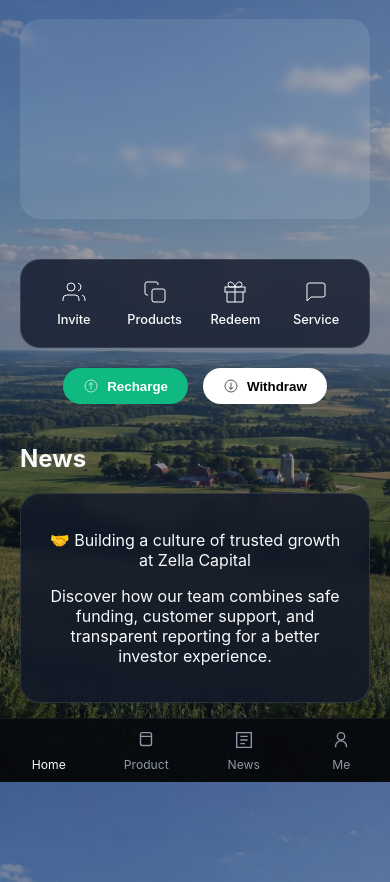
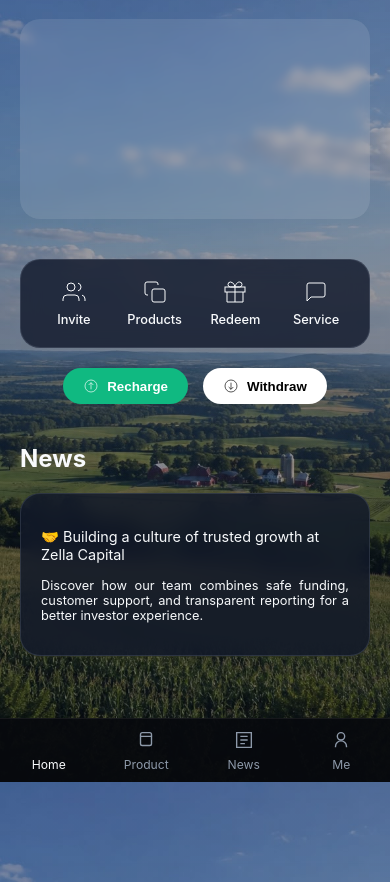
Before and after one commit to Tom-Niiamu/ZellaCapital, a plain HTML site: page index.html in a window 390 px wide. Shown: the part 62-944 px from the top of the page. Drawn offline with Linux system fonts and the light colour scheme; a script that the page names is missing.

Commit message:
Optimize news section for mobile view

```diff
--- a/styles.css
+++ b/styles.css
@@ -136,3 +136,21 @@ header {
 body {
     padding-bottom: 100px; /* Adjust based on your footer height */
 }
+
+
+/* Mobile specific news styling */
+@media (max-width: 600px) {
+    .news h2 {
+        text-align: left;
+    }
+    #rotating-news {
+        text-align: left;
+    }
+    #news-title {
+        font-size: 0.9rem;
+    }
+    #news-excerpt {
+        font-size: 0.8rem;
+        text-align: justify;
+    }
+}
```
